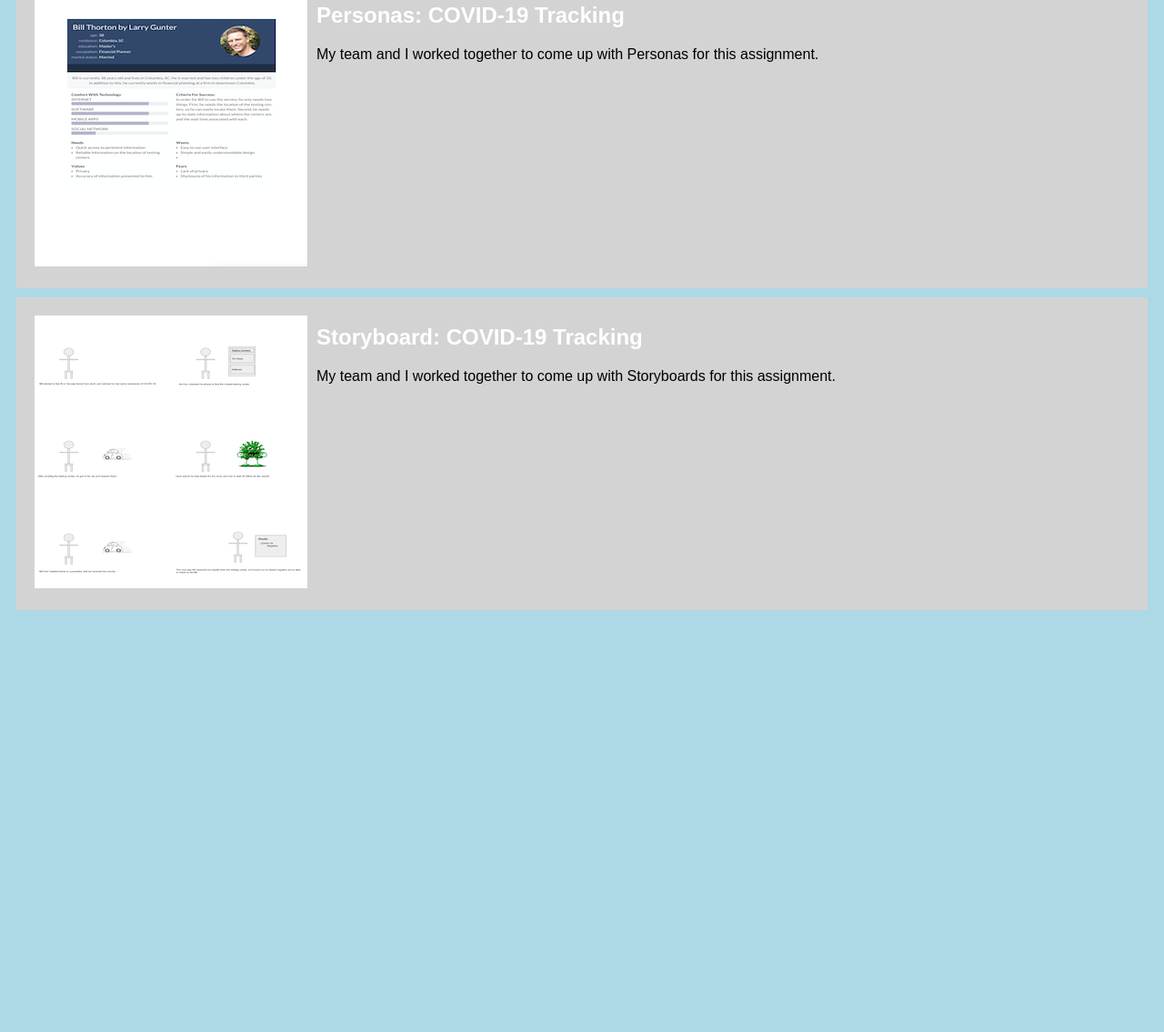
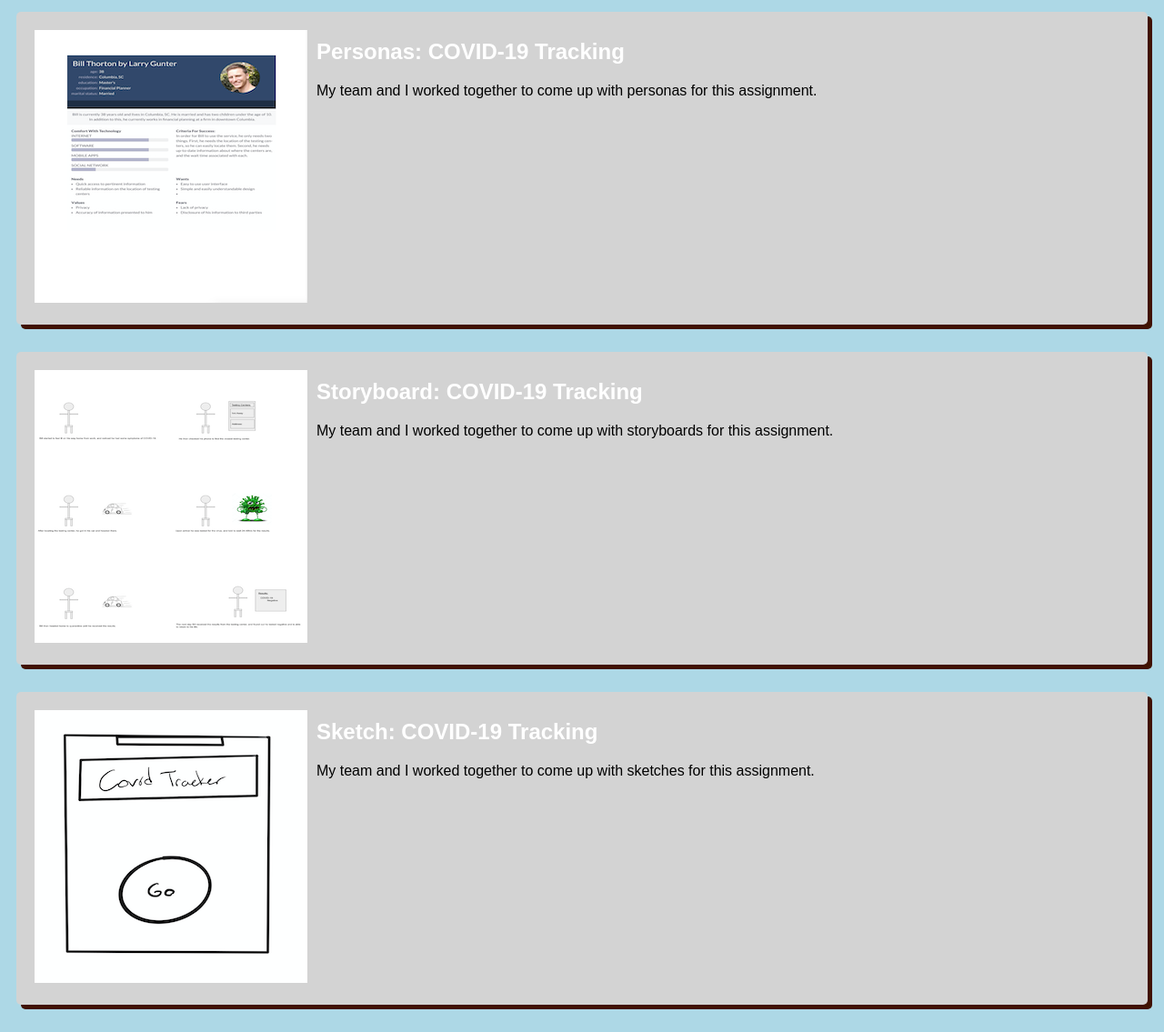
Before and after one commit to thelg4/thelg4.github.io, a plain HTML site: page index.html in a window 1280 px wide. Shown: the part 875-2010 px from the top of the page at 91% size. Before the commit the page ends 1556 px from the top, so only its background shows below. Drawn offline with Linux system fonts and the light colour scheme.

Commit message:
Add files via upload

```diff
--- a/index.html
+++ b/index.html
@@ -38,7 +38,7 @@
             <section class="ass-details">
                 <a href="files/persona.pdf"><h2>Personas: COVID-19 Tracking</h2></a>
                 <p>
-                    My team and I worked together to come up with Personas for this assignment.
+                    My team and I worked together to come up with personas for this assignment.
                 </p>
             </section>
         </section>
@@ -49,7 +49,18 @@
             <section class="ass-details">
                 <a href="files/storyboard.pdf"><h2>Storyboard: COVID-19 Tracking</h2></a>
                 <p>
-                    My team and I worked together to come up with Storyboards for this assignment.
+                    My team and I worked together to come up with storyboards for this assignment.
+                </p>
+            </section>
+        </section>
+
+        <!-- Sketch Assignment -->
+        <section class="assignment">
+            <a href="files/sketch.pdf"><img src="images/sketch.png"></a>
+            <section class="ass-details">
+                <a href="files/sketch.pdf"><h2>Sketch: COVID-19 Tracking</h2></a>
+                <p>
+                    My team and I worked together to come up with sketches for this assignment.
                 </p>
             </section>
         </section>
--- a/styles.css
+++ b/styles.css
@@ -7,12 +7,16 @@ body{
     display:flex;
     padding: 10px;
     margin: 10px;
+    margin-bottom: 30px;
     background:lightgrey;
+    border-radius: 5px;
+    box-shadow: 5px 5px #401201;
 }
 
 .assignment img {
     widows: 200px;
     padding: 10px;
+    border-radius: 5px;
 }
 
 h1  {
@@ -24,3 +28,7 @@ a   {
     text-decoration: none;
     color: #fff;
 }
+
+.assignment h2:hover {
+    color: red;
+}
```
Also changed, not shown: images/sketch.png (added), 1 other file.
